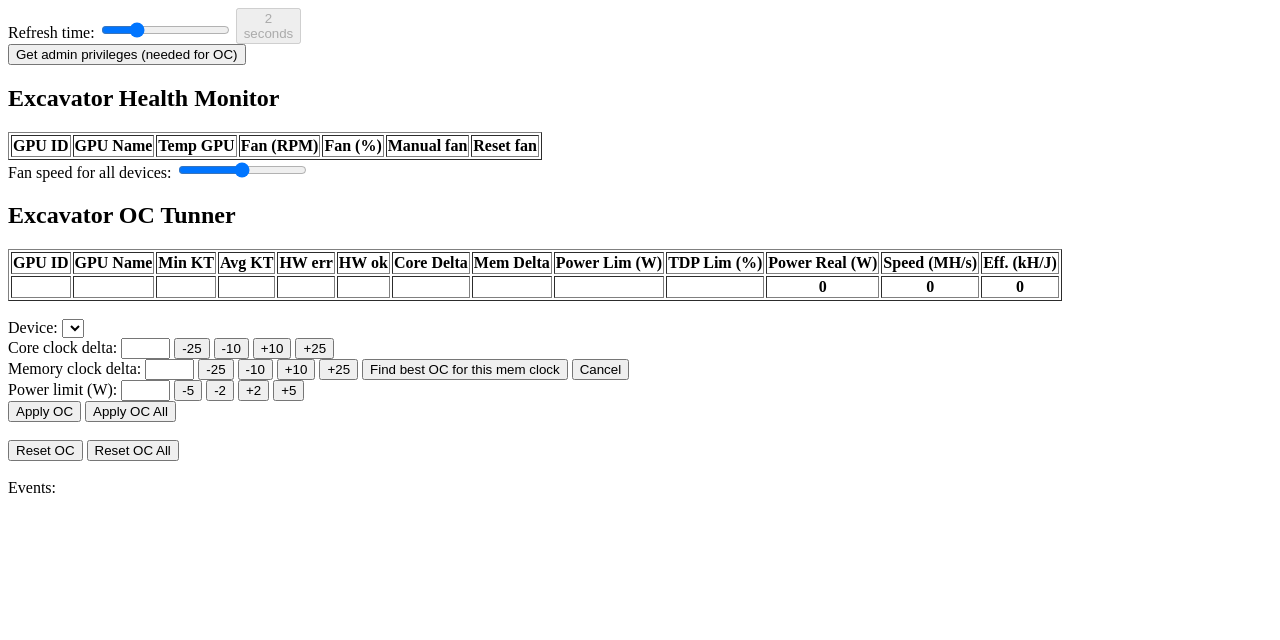
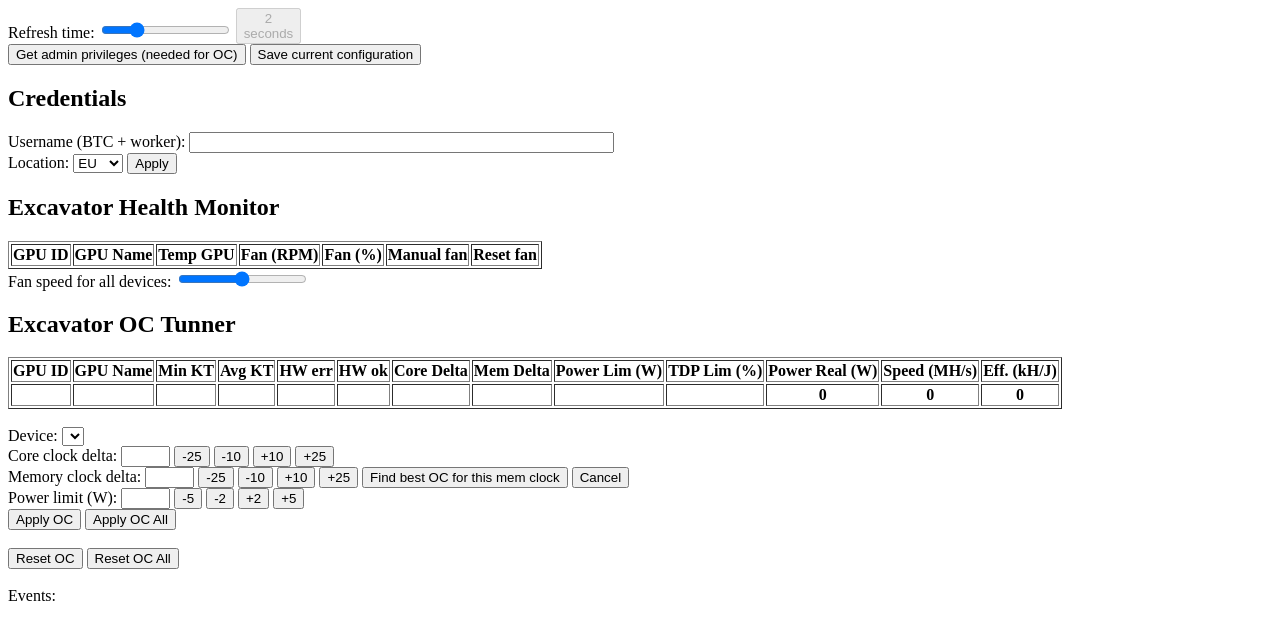
Before and after one commit to nicehash/excavator, a plain HTML site: page experimental/octune/octune.html in a window 1280 px wide. Drawn offline with Linux system fonts and the light colour scheme; no server answers.

Commit message:
Update octune.html

```diff
--- a/experimental/octune/octune.html
+++ b/experimental/octune/octune.html
@@ -30,6 +30,17 @@
         <button disabled><div id="refresh-time-text">2</div> seconds</button>
     </div>
     <button onclick="get_admin()">Get admin privileges (needed for OC)</button>
+    <button onclick="save_current_cmds()">Save current configuration</button>
+
+    <h2>Credentials</h2>
+    <label for="input-username">Username (BTC + worker):</label>
+    <input type="text" id="input-username" value="" size="50" /><br />
+    <label for="input-location">Location:</label>
+    <select id="input-location">
+        <option value="eu">EU</option>
+        <option value="usa">USA</option>
+    </select>
+    <button onclick="apply_credentials()">Apply</button>
 
     <h2>Excavator Health Monitor</h2>
     <table border="1">
```
